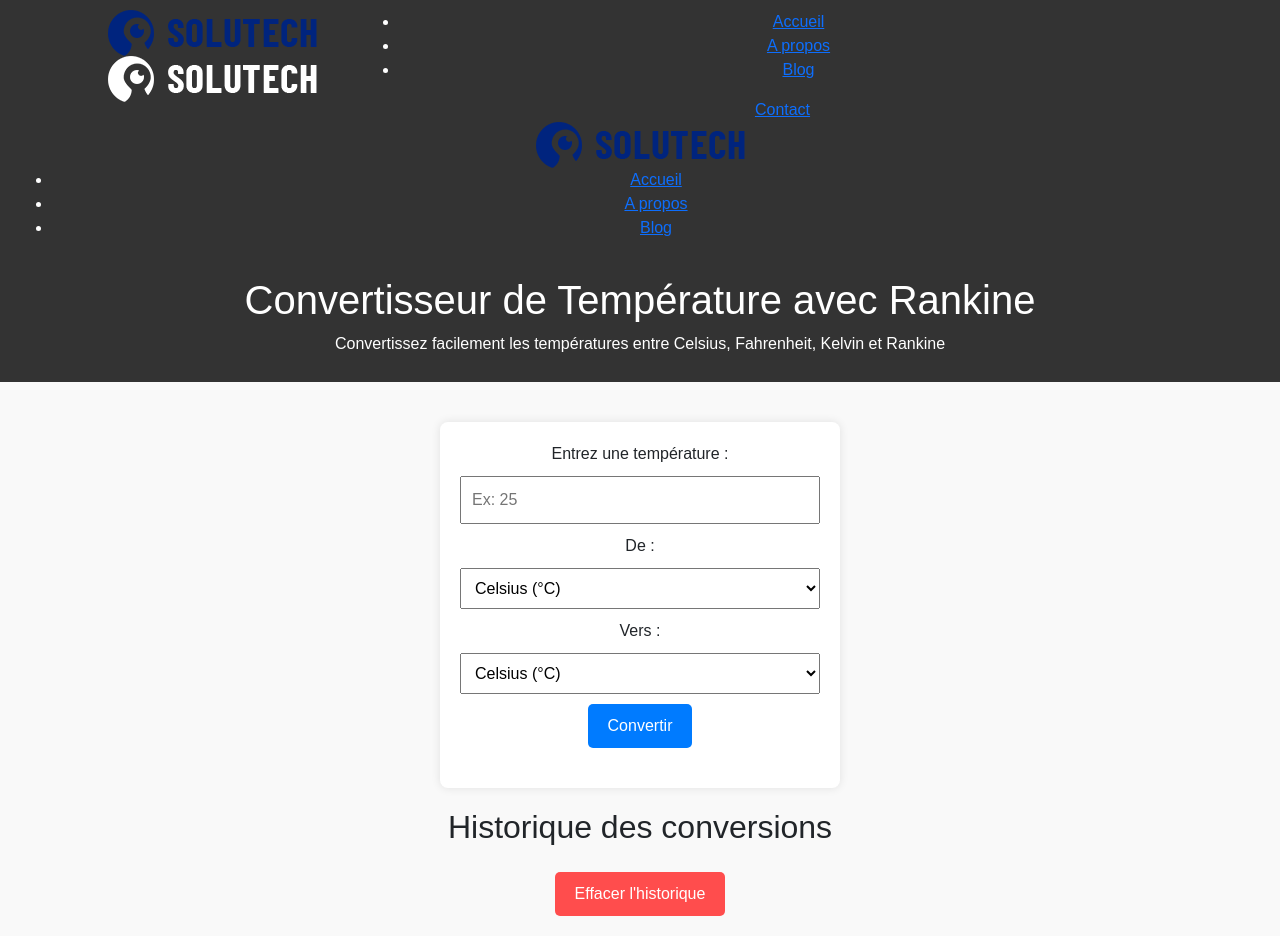
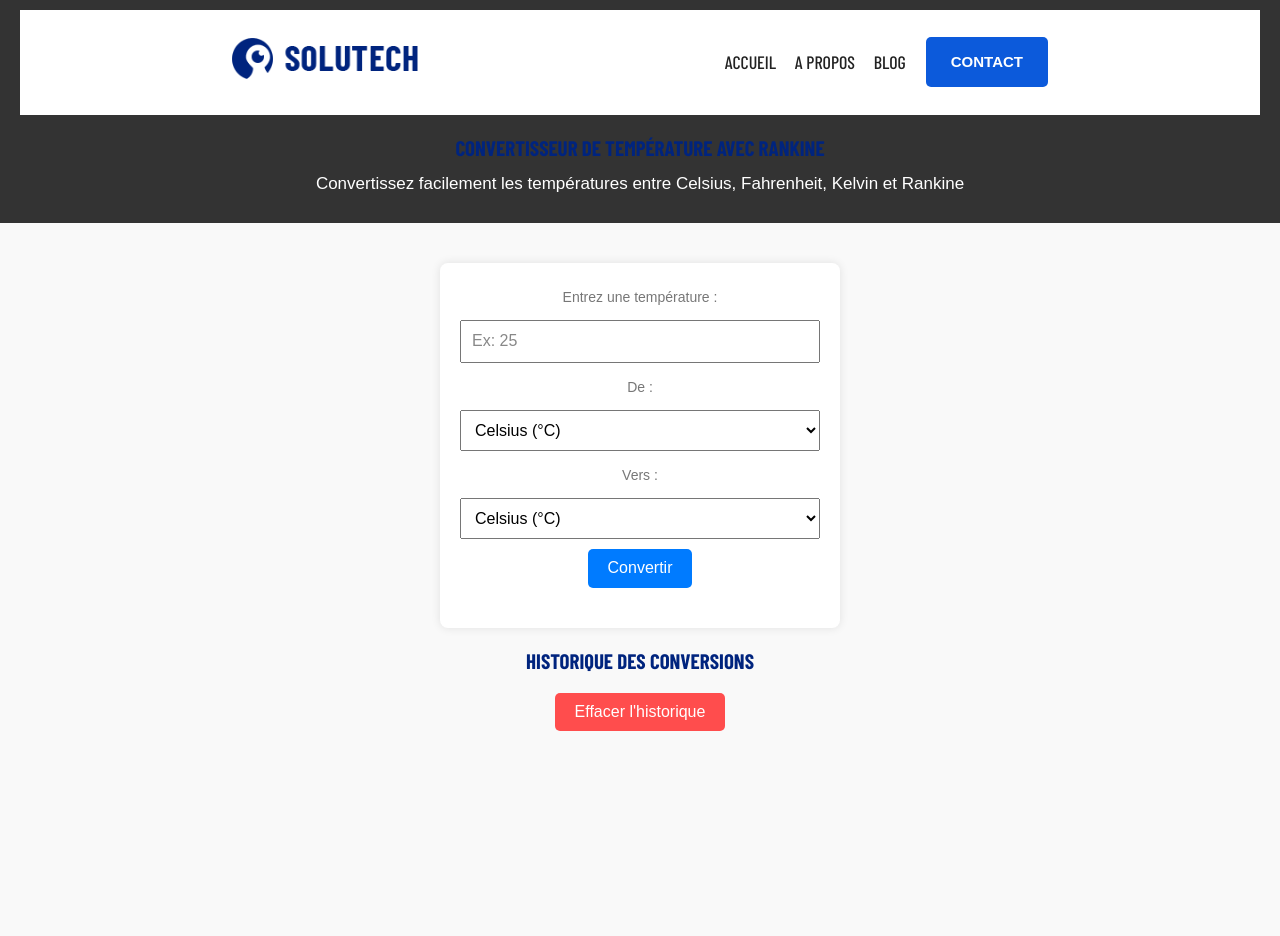
Before and after one commit to Weblocalis/SmartToolSKit, a website: page utilitaire/convertisseur-unite/convertisseur-temperature.html in a window 1280 px wide. After the commit the page ends 800 px from the top, so only its background shows below. Drawn offline with nearby package versions, Linux system fonts and the light colour scheme; files that its build step writes are made by us from their sources; files whose address does not match are found by name; a web font is replaced by a local one.

Commit message:
Update convertisseur-temperature.html

```diff
--- a/utilitaire/convertisseur-unite/convertisseur-temperature.html
+++ b/utilitaire/convertisseur-unite/convertisseur-temperature.html
@@ -5,7 +5,19 @@
   <meta name="viewport" content="width=device-width, initial-scale=1.0">
   <title>Convertisseur de Température avec Rankine</title>
 
-        <link rel="stylesheet" type="text/css" href="../../assets/css/bootstrap.min.css">
+
+
+        <meta http-equiv="x-ua-compatible" content="ie=edge">
+
+        <meta name="description" content="">
+        <meta name="viewport" content="width=device-width, initial-scale=1">
+        <link rel="icon" type="image/png" href="assets/images/favicon.png">
+        <link rel="stylesheet" type="text/css" href="assets/css/bootstrap.min.css">
+        <link rel="stylesheet" type="text/css" href="venobox/venobox.css">
+        <link rel="stylesheet" type="text/css" href="assets/css/plugin_theme_css.css">
+        <link rel="stylesheet" type="text/css" href="assets/css/style.css">
+        <link rel="stylesheet" type="text/css" href="assets/css/responsive.css">
+
   <style>
     body {
       font-family: Arial, sans-serif;
```
